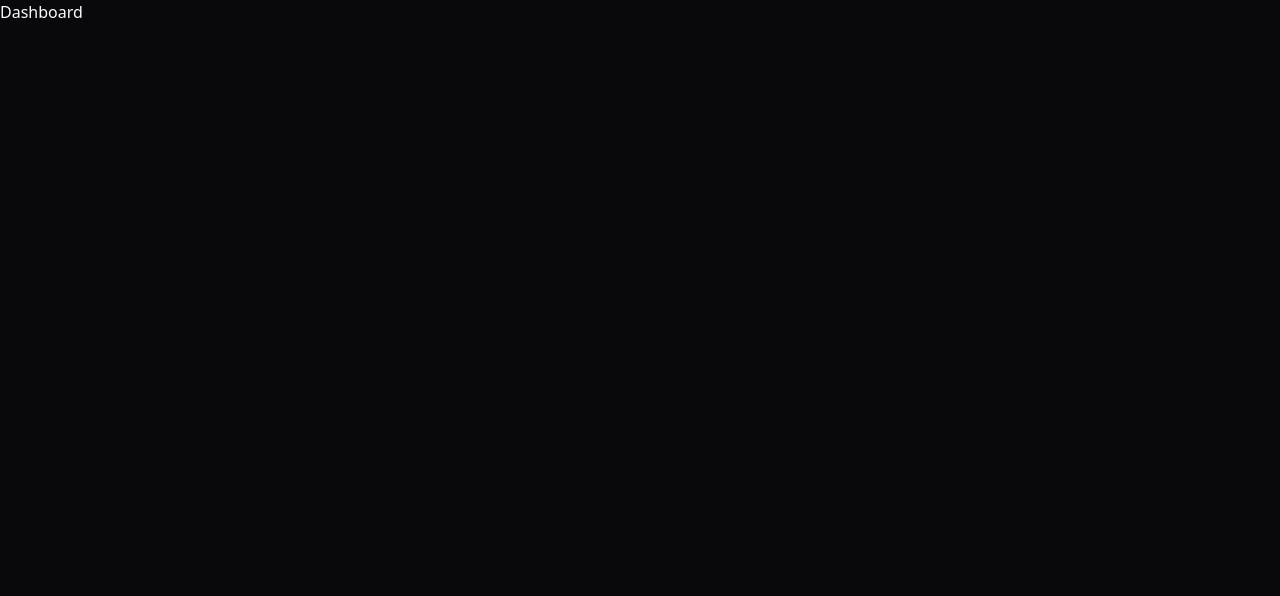
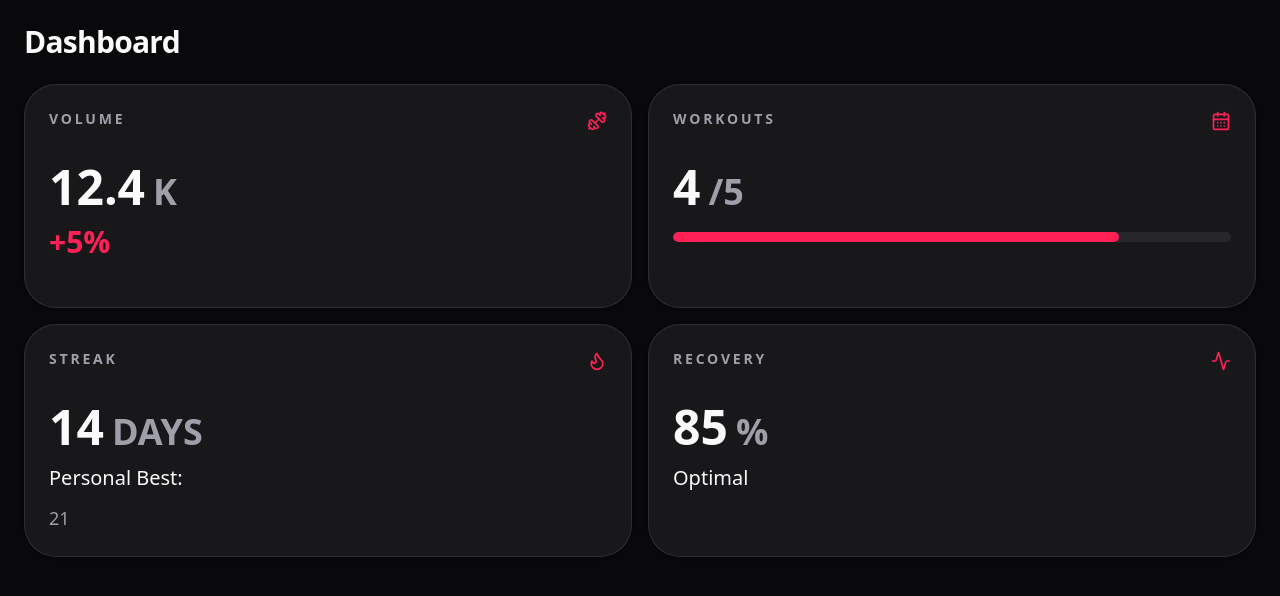
Before and after one commit to zamudio1243/gym-tracker, a Next.js app: page /dashboard in a window 1280 px wide. Shown: the top 596 px of the page. Built offline with nearby package versions, Linux system fonts and the light colour scheme.

Commit message:
✨ dashboard card

```diff
--- a/app/dashboard/page.tsx
+++ b/app/dashboard/page.tsx
@@ -1,7 +1,5 @@
+import { Dashboard } from "@/features/dashboard/dashboard";
+
 export default function DashboardPage() {
-  return (
-    <div>
-      <h1>Dashboard</h1>
-    </div>
-  );
+  return <Dashboard />;
 }
--- a/features/dashboard/components/dashboard-card.tsx
+++ b/features/dashboard/components/dashboard-card.tsx
@@ -1,5 +1,93 @@
+import { ReactNode } from "react";
+import { cn } from "@/shared/lib/utils";
 import { Card } from "@/shared/ui/card";
 
-export function DashboardCard() {
-  return <Card></Card>;
+type DashboardCardTrend = {
+  value: string;
+  direction?: "up" | "down" | "neutral";
+};
+
+type DashboardCardProgress = {
+  value: number;
+  max?: number;
+};
+
+type DashboardCardProps = {
+  title: string;
+  value: ReactNode;
+  unit?: ReactNode;
+  icon?: ReactNode;
+  subtitle?: ReactNode;
+  detail?: ReactNode;
+  trend?: DashboardCardTrend;
+  progress?: DashboardCardProgress;
+  className?: string;
+};
+
+const trendMap: Record<NonNullable<DashboardCardTrend["direction"]>, string> = {
+  up: "text-primary",
+  down: "text-destructive",
+  neutral: "text-muted-foreground",
+};
+
+function clamp(value: number, min: number, max: number) {
+  return Math.min(Math.max(value, min), max);
 }
+
+export function DashboardCard({
+  title,
+  value,
+  unit,
+  icon,
+  subtitle,
+  detail,
+  trend,
+  progress,
+  className,
+}: DashboardCardProps) {
+  const max = progress?.max ?? 100;
+  const progressValue = progress ? clamp((progress.value / max) * 100, 0, 100) : 0;
+
+  return (
+    <Card
+      className={cn(
+        "h-full min-h-56 rounded-[2rem] border-border bg-card p-6 text-card-foreground shadow-sm",
+        "gap-0",
+        className,
+      )}
+    >
+      <div className="mb-8 flex items-start justify-between">
+        <p className="text-sm font-semibold tracking-[0.2em] text-muted-foreground uppercase">{title}</p>
+        {icon ? <div className="mt-0.5 text-primary">{icon}</div> : null}
+      </div>
+
+      <div className="space-y-3">
+        <p className="text-5xl leading-none font-bold">
+          <span>{value}</span>
+          {unit ? <span className="ml-2 text-4xl text-muted-foreground">{unit}</span> : null}
+        </p>
+
+        {subtitle ? <p className="text-xl font-medium text-card-foreground">{subtitle}</p> : null}
+
+        {detail ? <p className="text-lg text-muted-foreground">{detail}</p> : null}
+
+        {trend ? (
+          <p className={cn("text-3xl font-semibold", trendMap[trend.direction ?? "neutral"])}>{trend.value}</p>
+        ) : null}
+
+        {progress ? (
+          <div className="pt-2">
+            <div className="h-2.5 w-full overflow-hidden rounded-full bg-muted">
+              <div
+                className="h-full rounded-full bg-primary transition-[width] duration-500"
+                style={{ width: `${progressValue}%` }}
+              />
+            </div>
+          </div>
+        ) : null}
+      </div>
+    </Card>
+  );
+}
+
+export type { DashboardCardProps, DashboardCardTrend, DashboardCardProgress };
--- /dev/null
+++ b/features/dashboard/dashboard.tsx
@@ -0,0 +1,46 @@
+import { Activity, CalendarDays, Dumbbell, Flame } from "lucide-react";
+import { DashboardCard } from "./components/dashboard-card";
+
+
+export function Dashboard() {
+  return (
+    <div className="space-y-6 p-6">
+      <h1 className="text-3xl font-semibold tracking-tight">Dashboard</h1>
+
+      <div className="grid gap-4 sm:grid-cols-2">
+        <DashboardCard
+          title="VOLUME"
+          value="12.4"
+          unit="K"
+          icon={<Dumbbell className="size-5" />}
+          trend={{ value: "+5%", direction: "up" }}
+        />
+
+        <DashboardCard
+          title="WORKOUTS"
+          value={4}
+          unit="/5"
+          icon={<CalendarDays className="size-5" />}
+          progress={{ value: 4, max: 5 }}
+        />
+
+        <DashboardCard
+          title="STREAK"
+          value={14}
+          unit="DAYS"
+          icon={<Flame className="size-5" />}
+          subtitle="Personal Best:"
+          detail="21"
+        />
+
+        <DashboardCard
+          title="RECOVERY"
+          value={85}
+          unit="%"
+          icon={<Activity className="size-5" />}
+          subtitle="Optimal"
+        />
+      </div>
+    </div>
+  );
+}
```
